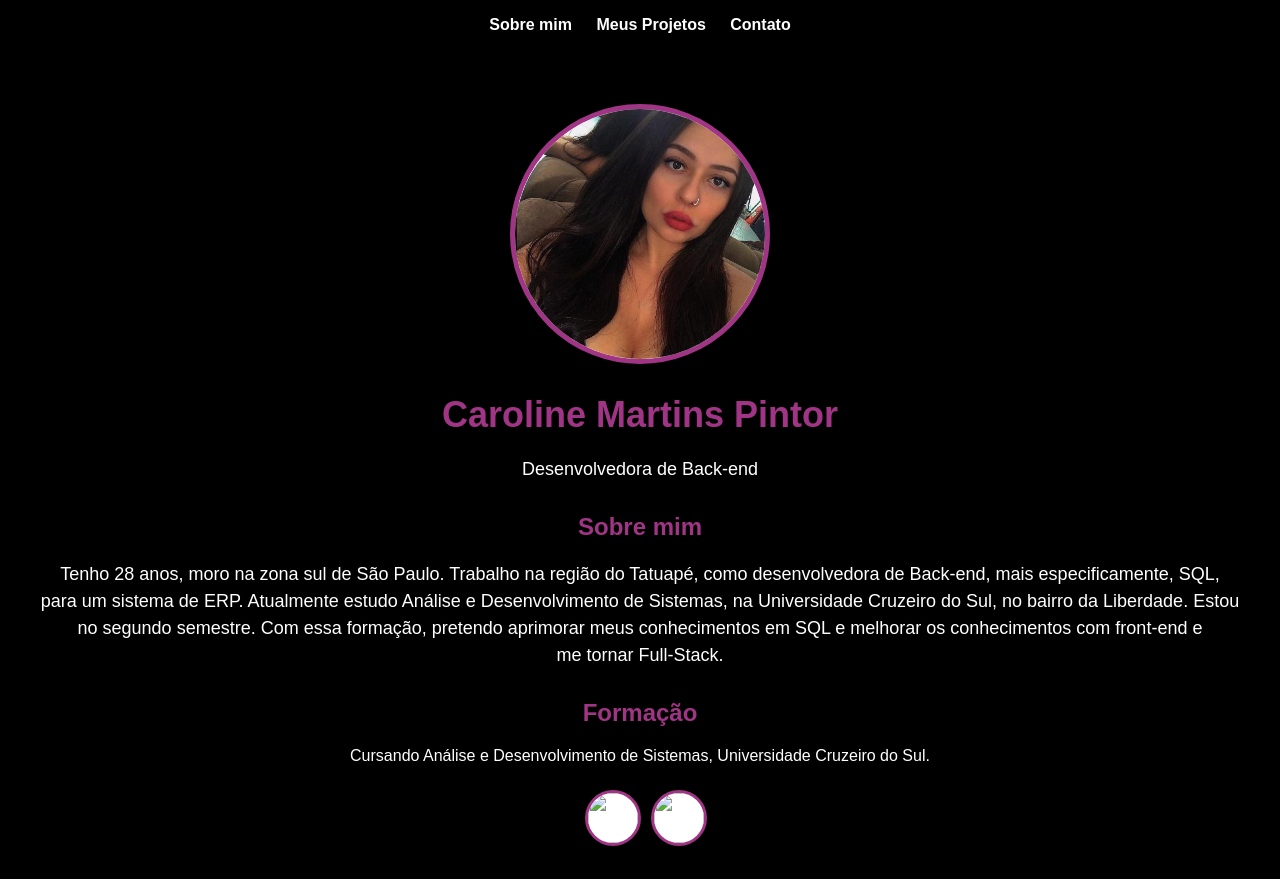
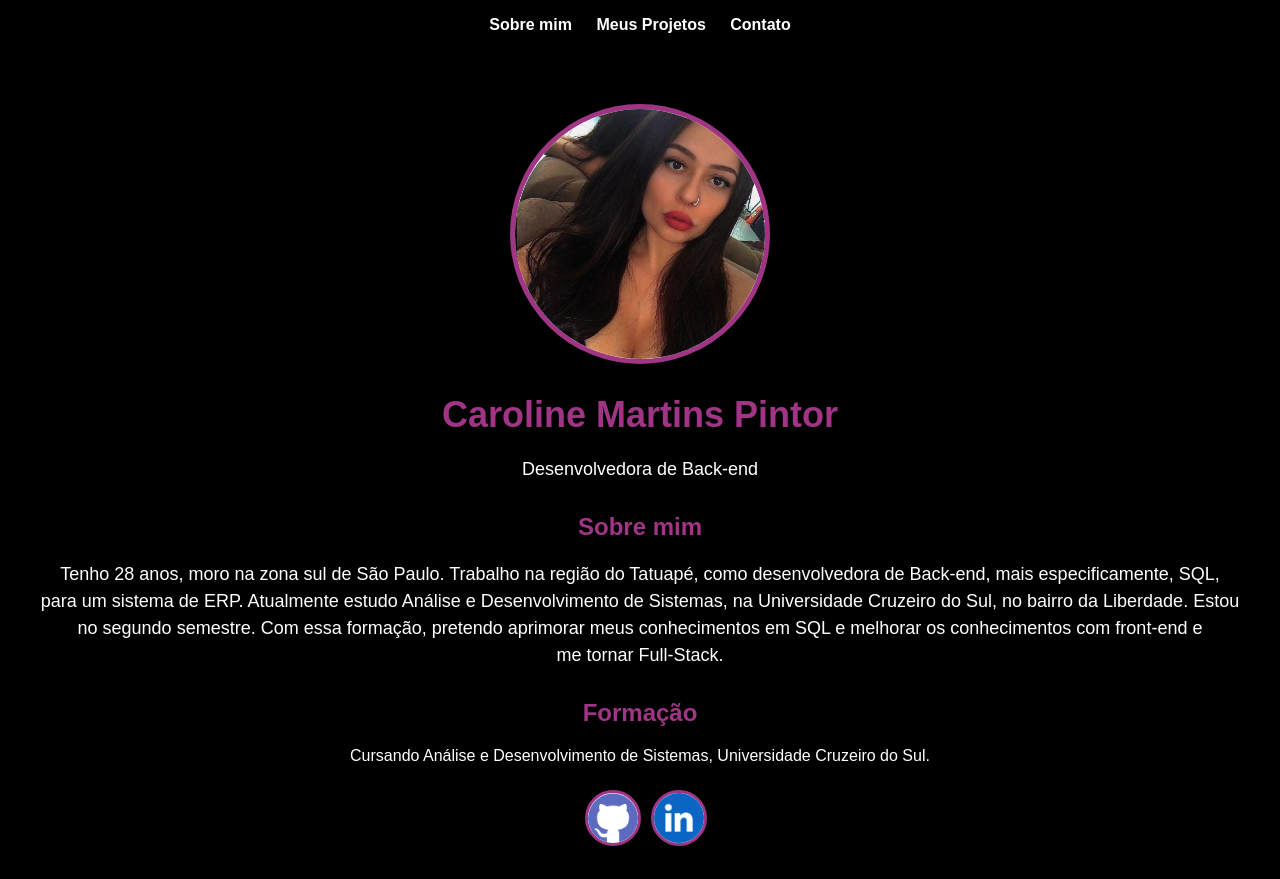
Before and after one commit to carolinemartinsp/carolA2, a plain HTML site: page index.html in a window 1280 px wide. Drawn offline with Linux system fonts and the light colour scheme.

Commit message:
Update index.html

```diff
--- a/index.html
+++ b/index.html
@@ -17,7 +17,7 @@
                           </nav>
 <br><br><br>
 
-      <img src="foto.jpeg" alt="Perfil">
+      <img src=".\foto.jpeg" alt="Perfil">
 
       <h1>Caroline Martins Pintor</h1>
     <p>Desenvolvedora de Back-end</p>
@@ -38,10 +38,10 @@ Cursando Análise e Desenvolvimento de Sistemas, Universidade Cruzeiro do Sul.
 <section>
 
         <a href="https://github.com/carolinemartinsp">
-            <img class="img2" src=".\imagem\img\github.png" hspace="5" alt=""> </a>
+            <img class="img2" src=".\github.png" hspace="5" alt=""> </a>
 
         <a href="https://www.linkedin.com/in/cahmartins/">
-            <img class="img2" src=".\imagem\img\linkedin.jpeg" hspace="5" alt=""> </a>
+            <img class="img2" src=".\linkedin.jpeg" hspace="5" alt=""> </a>
 
     </Section>
 
```
